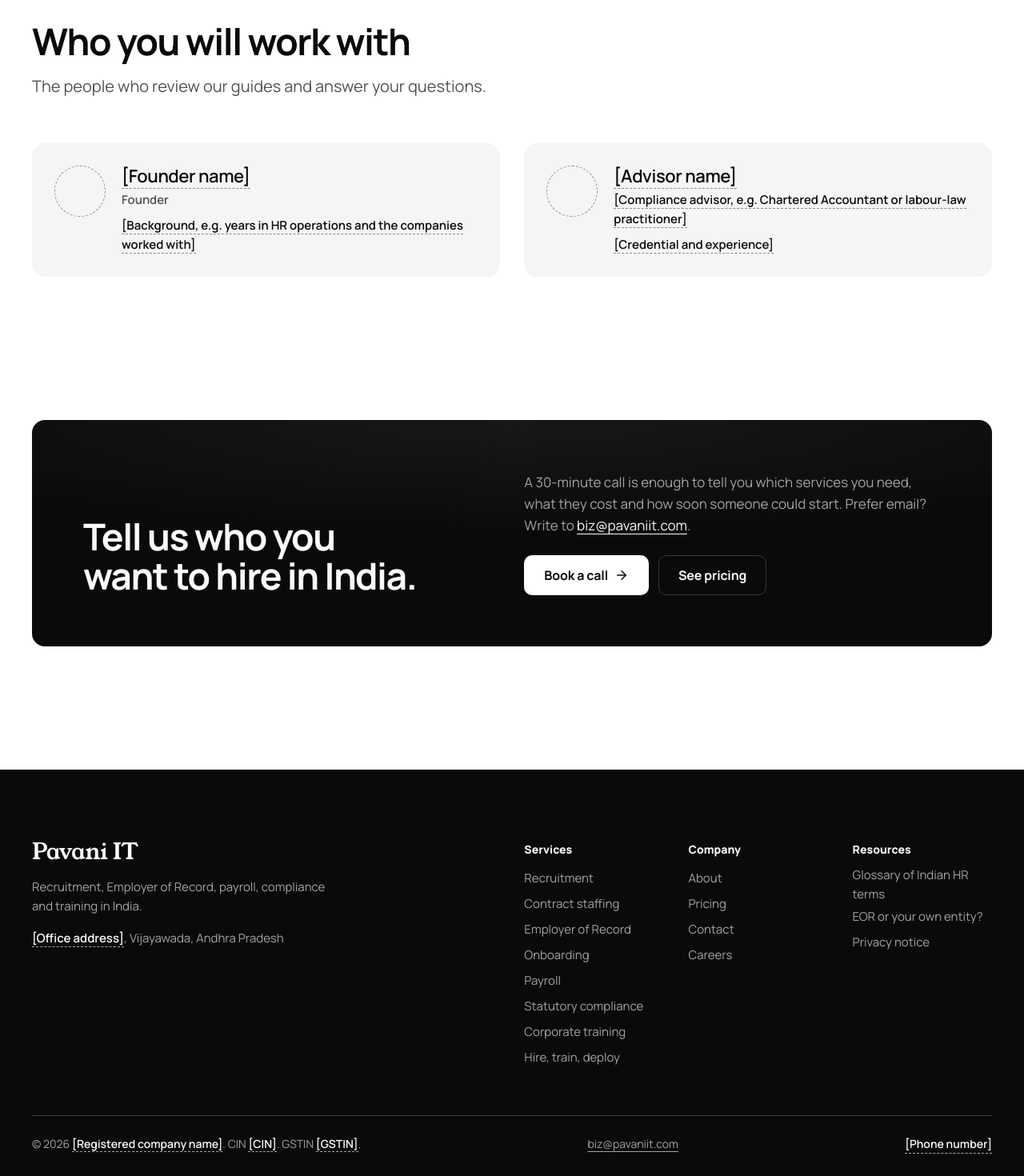
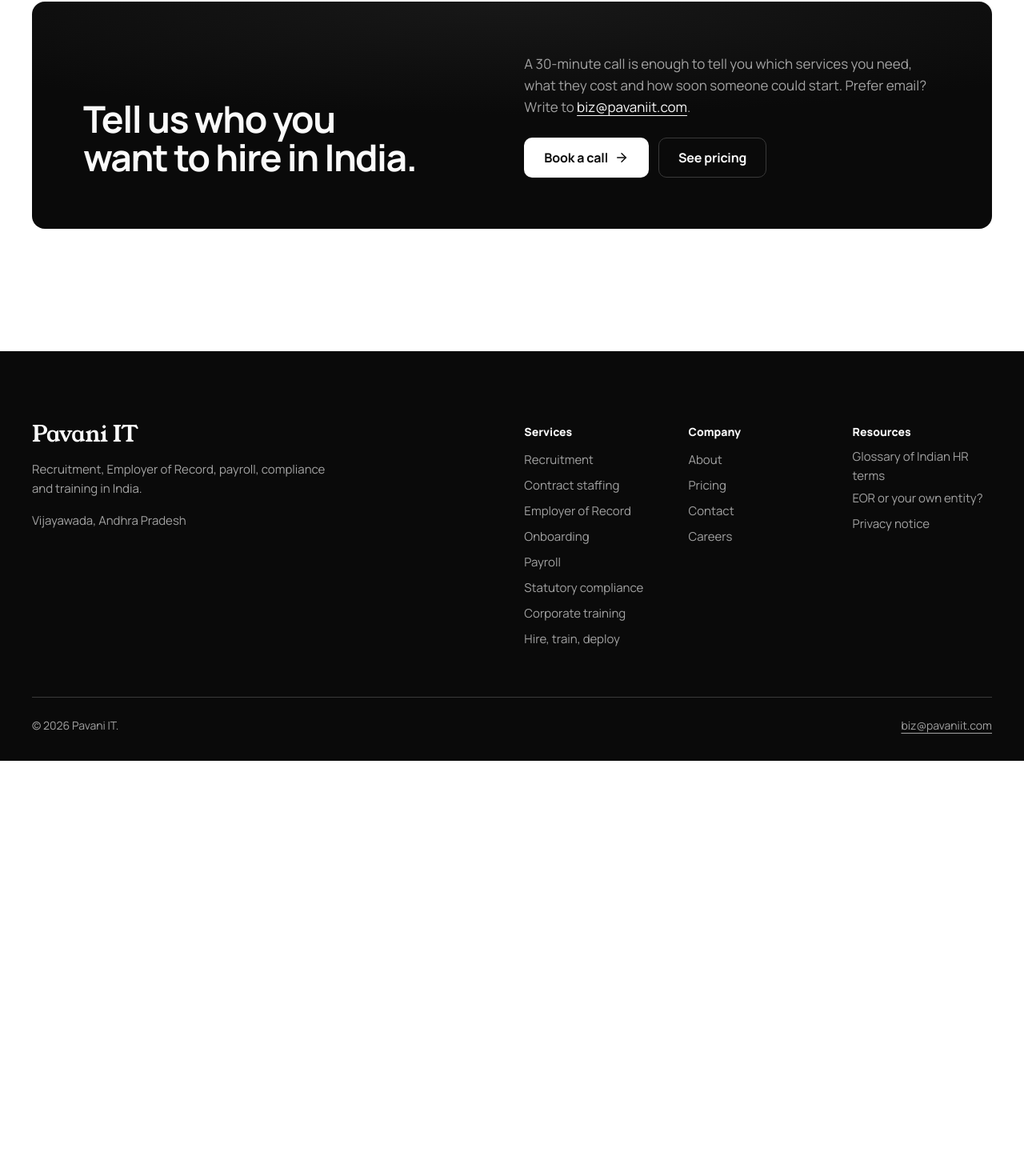
Before and after one commit to Varunsai2000/pavaniit-com, a Next.js app: page /about in a window 1280 px wide. Shown: the part 1235-2705 px from the top of the page at 80% size. After the commit the page ends 2186 px from the top, so only its background shows below. Built offline with nearby package versions, Linux system fonts and the light colour scheme.

Commit message:
Launch round 2: no placeholders; company details and people appear only once set

```diff
--- a/src/app/about/page.tsx
+++ b/src/app/about/page.tsx
@@ -1,7 +1,7 @@
 import type { Metadata } from "next";
-import { Crumbs, CtaBand, JsonLd, V, Words } from "@/components/bits";
+import { Crumbs, CtaBand, JsonLd, Words } from "@/components/bits";
 import { breadcrumbSchema } from "@/content/schema";
-import { people, site, isPlaceholder } from "@/content/site";
+import { people, real, site } from "@/content/site";
 
 export const metadata: Metadata = {
   title: "About Pavani IT",
@@ -18,7 +18,10 @@ const principles = [
 ];
 
 /** Initials once a real name is in; an empty dashed circle while it is still a placeholder. */
-const initials = (name: string) => (isPlaceholder(name) ? "" : name.split(" ").map((p) => p[0]).slice(0, 2).join(""));
+const initials = (name: string) => name.split(" ").map((p) => p[0]).slice(0, 2).join("");
+
+/** Only people whose name and background are set; the section is left out until then. */
+const team = people.filter((p) => real(p.name) && real(p.role) && real(p.background));
 
 export default function Page() {
   return (
@@ -31,7 +34,7 @@ export default function Page() {
               <h1 className="h1"><Words>An Indian employer for teams built from anywhere</Words></h1>
               <p className="lead">
                 Pavani IT recruits, employs, pays and trains people in India for companies abroad and for Indian
-                businesses. We are based in <V>{site.city}</V>, <V>{site.state}</V>, and run payroll and statutory compliance ourselves.
+                businesses. We are based in {site.city}, {site.state}, and run payroll and statutory compliance ourselves.
               </p>
             </div>
         </div>
@@ -50,6 +53,7 @@ export default function Page() {
         </div>
       </section>
 
+      {team.length > 0 && (
         <section className="section ruled" aria-labelledby="people-title">
           <div className="wrap">
             <div className="section-head">
@@ -57,19 +61,20 @@ export default function Page() {
               <p className="lead">The people who review our guides and answer your questions.</p>
             </div>
             <div className="people">
-            {people.map((p) => (
+              {team.map((p) => (
                 <article className="person-card" key={p.role}>
-                <span className={`avatar${isPlaceholder(p.name) ? " is-empty" : ""}`} aria-hidden="true">{initials(p.name)}</span>
+                  <span className="avatar" aria-hidden="true">{initials(p.name)}</span>
                   <div>
-                  <h3 className="h3"><V>{p.name}</V></h3>
-                  <p className="person-role"><V>{p.role}</V></p>
-                  <p><V>{p.background}</V></p>
+                    <h3 className="h3">{p.name}</h3>
+                    <p className="person-role">{p.role}</p>
+                    <p>{p.background}</p>
                   </div>
                 </article>
               ))}
             </div>
           </div>
         </section>
+      )}
 
       <CtaBand />
     </>
--- a/src/app/globals.css
+++ b/src/app/globals.css
@@ -530,7 +530,6 @@ table, .price-amount, .pl-amount, .cycle-n, .month-grid, .month-list .d { font-v
 .avatar { display: grid; place-items: center; width: var(--size-avatar); height: var(--size-avatar); border-radius: var(--radius-pill); background: var(--color-bg); color: var(--color-ink-3); font-size: var(--text-lg); font-weight: var(--weight-heavy); }
 .person-card p { margin-top: var(--space-2); color: var(--color-ink-2); font-size: var(--text-md); }
 .person-card .person-role { margin-top: var(--space-1); font-weight: var(--weight-semibold); }
-.avatar.is-empty { background: transparent; border: var(--border-dashed) dashed var(--color-line-muted); }
 @media (max-width: 760px) { .people { grid-template-columns: minmax(0, 1fr); } }
 @media (max-width: 480px) { .person-card { grid-template-columns: minmax(0, 1fr); } }
 
--- a/src/app/privacy/page.tsx
+++ b/src/app/privacy/page.tsx
@@ -1,7 +1,7 @@
 import type { Metadata } from "next";
-import { Crumbs, JsonLd, V, Words } from "@/components/bits";
+import { Crumbs, JsonLd, Words } from "@/components/bits";
 import { breadcrumbSchema } from "@/content/schema";
-import { site } from "@/content/site";
+import { real, site } from "@/content/site";
 
 export const metadata: Metadata = {
   title: "Privacy notice | Pavani IT",
@@ -56,7 +56,7 @@ export default function Page() {
 
             <h2 id="who">Who we are</h2>
             <p>
-              <V>{site.legalName}</V>, trading as Pavani IT, provides recruitment, contract staffing, Employer of Record,
+              {real(site.legalName) ? <>{site.legalName}, trading as Pavani IT,</> : "Pavani IT"} provides recruitment, contract staffing, Employer of Record,
               payroll and compliance, training and HR advisory services in India. For this website we decide why and how
               your personal data is used, which makes us the data fiduciary.
             </p>
--- a/src/components/Footer.tsx
+++ b/src/components/Footer.tsx
@@ -1,7 +1,6 @@
 import Link from "next/link";
-import { site } from "@/content/site";
+import { legalName, officeLine, real, site } from "@/content/site";
 import { stages } from "@/content/stages";
-import { V } from "./bits";
 
 export default function Footer() {
   return (
@@ -13,9 +12,7 @@ export default function Footer() {
               Pavani IT
             </Link>
             <p>Recruitment, Employer of Record, payroll, compliance and training in India.</p>
-            <p>
-              <V>{site.address}</V>, <V>{site.city}</V>, <V>{site.state}</V>
-            </p>
+            <p>{officeLine()}</p>
           </div>
 
           <div className="footer-col">
@@ -53,10 +50,12 @@ export default function Footer() {
 
         <div className="footer-legal">
           <span>
-            © {new Date().getFullYear()} <V>{site.legalName}</V>. CIN <V>{site.cin}</V>. GSTIN <V>{site.gstin}</V>.
+            © {new Date().getFullYear()} {legalName()}.
+            {real(site.cin) && <> CIN {site.cin}.</>}
+            {real(site.gstin) && <> GSTIN {site.gstin}.</>}
           </span>
           <a href={`mailto:${site.email}`}>{site.email}</a>
-          <V>{site.phone}</V>
+          {real(site.phone) && <a href={`tel:${site.phone.replace(/[^+\d]/g, "")}`}>{site.phone}</a>}
         </div>
       </div>
     </footer>
--- a/src/content/site.ts
+++ b/src/content/site.ts
@@ -1,10 +1,11 @@
 /**
  * Company facts and prices. This is the one file to edit before launch.
  *
- * Anything wrapped in square brackets, e.g. "[City]", is a placeholder. It
- * renders on the site with a dashed outline so it's easy to spot, and it is
- * left out of structured data and llms.txt. Replace it with the real value
- * (no brackets) and the outline disappears everywhere.
+ * Anything wrapped in square brackets, e.g. "[CIN]", is a placeholder. The site
+ * never shows a placeholder: whatever depends on it (the CIN in the footer, the
+ * phone row on the contact page, the people on the About page) is left out, and
+ * so is structured data and llms.txt. Replace it with the real value (no
+ * brackets) and it appears everywhere it belongs.
  */
 
 export const isPlaceholder = (value?: string | null): boolean =>
@@ -35,6 +36,13 @@ export const site = {
   /** Paste your Web3Forms access key to deliver enquiries by email. Empty = form opens the visitor's email app. */
   web3formsKey: "",
 } as const;
+
+/** The office location from whichever parts are real: street address, city, state. */
+export const officeLine = (): string =>
+  [site.address, site.city, site.state].map((v) => real(v)).filter(Boolean).join(", ");
+
+/** The name for legal lines: the registered company name once it's set, otherwise the trading name. */
+export const legalName = (): string => real(site.legalName) ?? site.name;
 
 export type Price = {
   id: string;
```
Also changed, not shown: src/app/contact/page.tsx (+6 -4 lines), 2 other files (tests, documents, lock files or other folders). Lines whose indentation alone changed are shown as unchanged.
